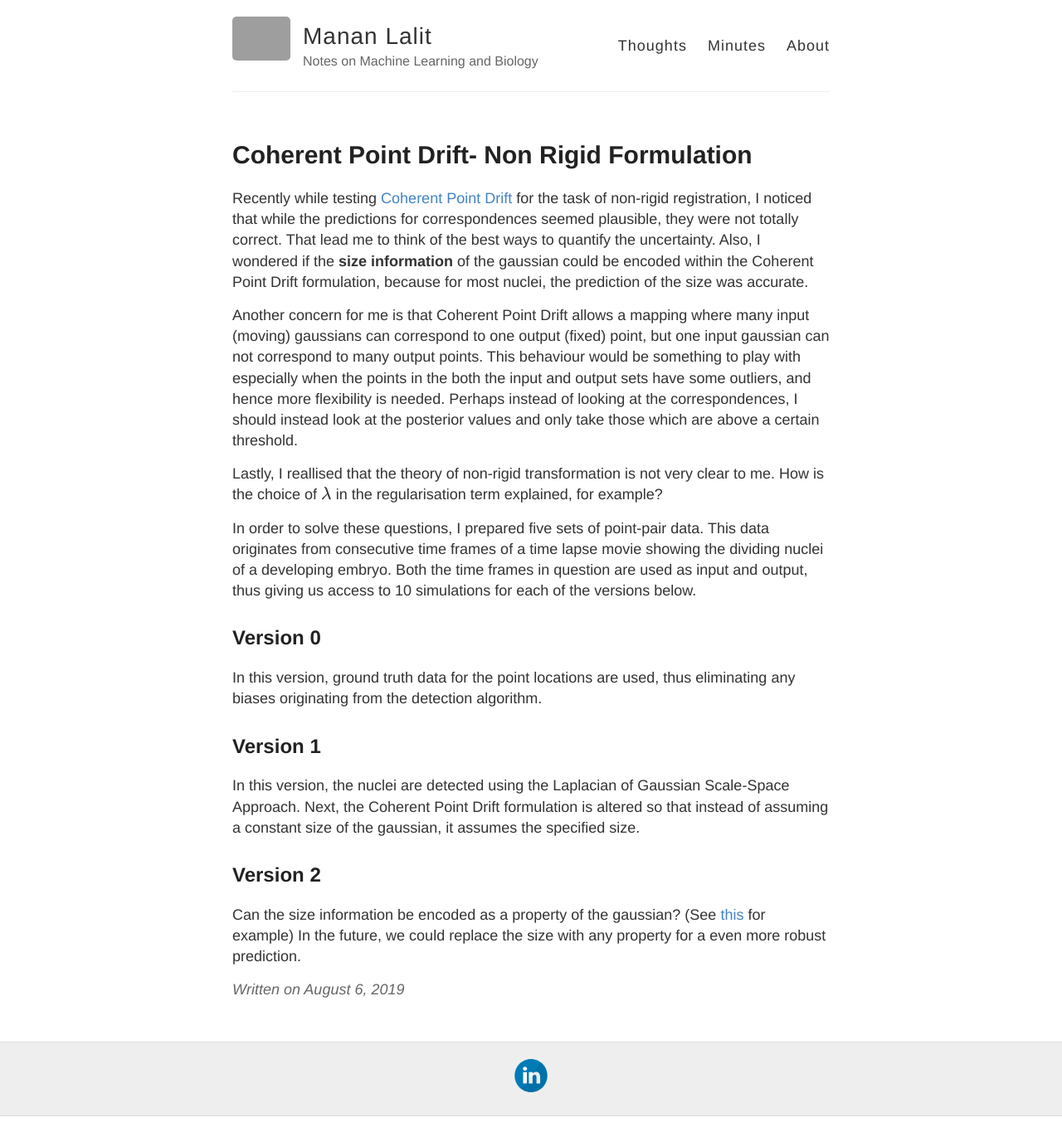
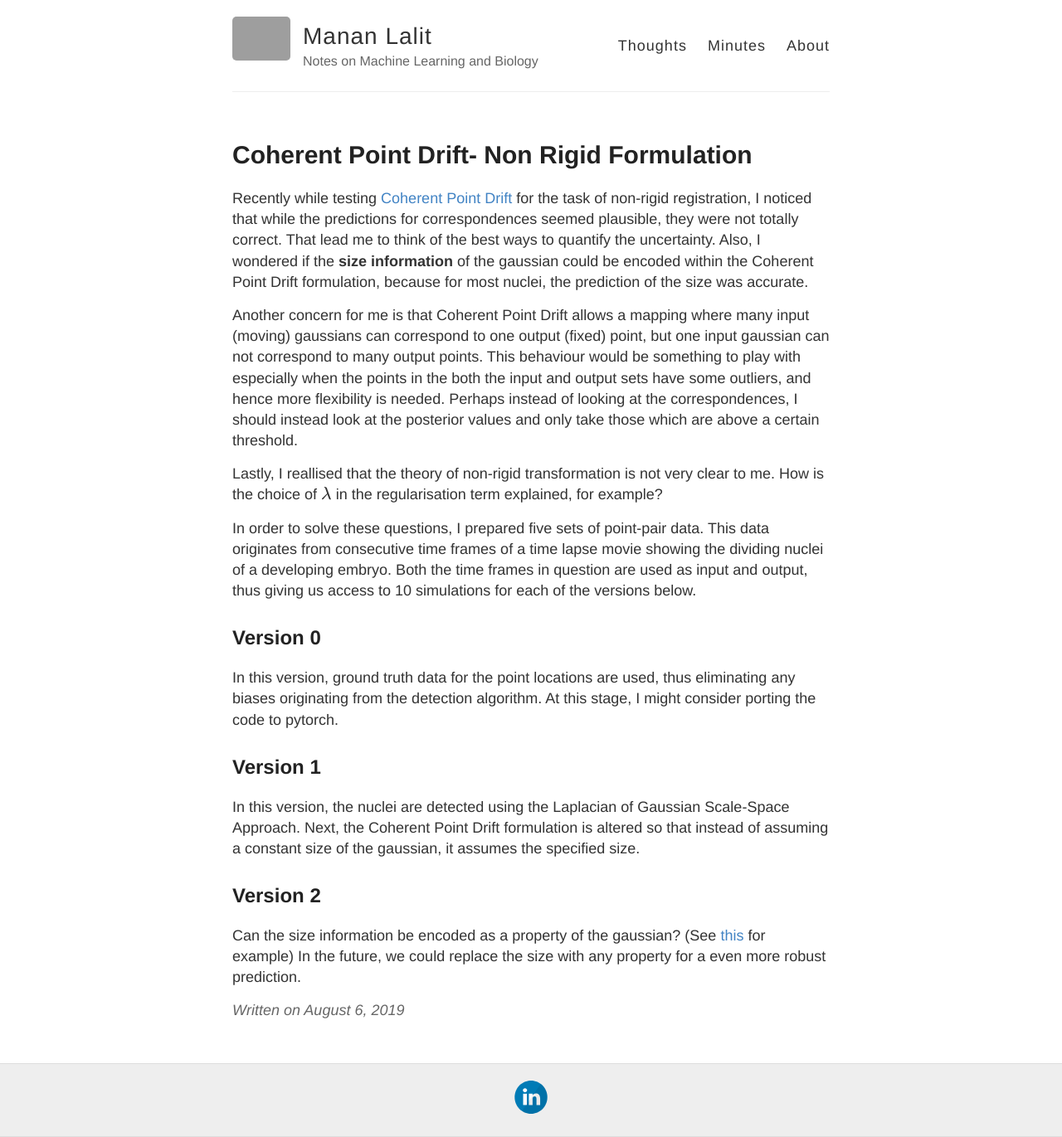
Before and after one commit to malaalam/minuteskeeper, a Jekyll site: the page built from _posts/2019-08-06-06-August-2019.md, in a window 1280 px wide. Shown: the whole page at 83% size. Built offline with Jekyll 4.4.1, drawn with Linux system fonts in a browser that asks for light colours; formulas are drawn with MathJax 3; a script that is not in the unit is left out; comment, search, counter and statistics services are not loaded; before the commit the page ends 1346 px from its top, so only the background shows below that; grey boxes are pictures that could not be loaded.

Commit message:
Updated text

```diff
--- a/_posts/2019-08-06-06-August-2019.md
+++ b/_posts/2019-08-06-06-August-2019.md
@@ -17,7 +17,8 @@ In order to solve these questions, I prepared five sets of point-pair data. This
 
 ## Version 0
 
-In this version, ground truth data for the point locations are used, thus eliminating any biases originating from the detection algorithm.
+In this version, ground truth data for the point locations are used, thus eliminating any biases originating from the detection algorithm. At this stage, I might consider porting the code to pytorch.
+
 
 ## Version 1
 
```
